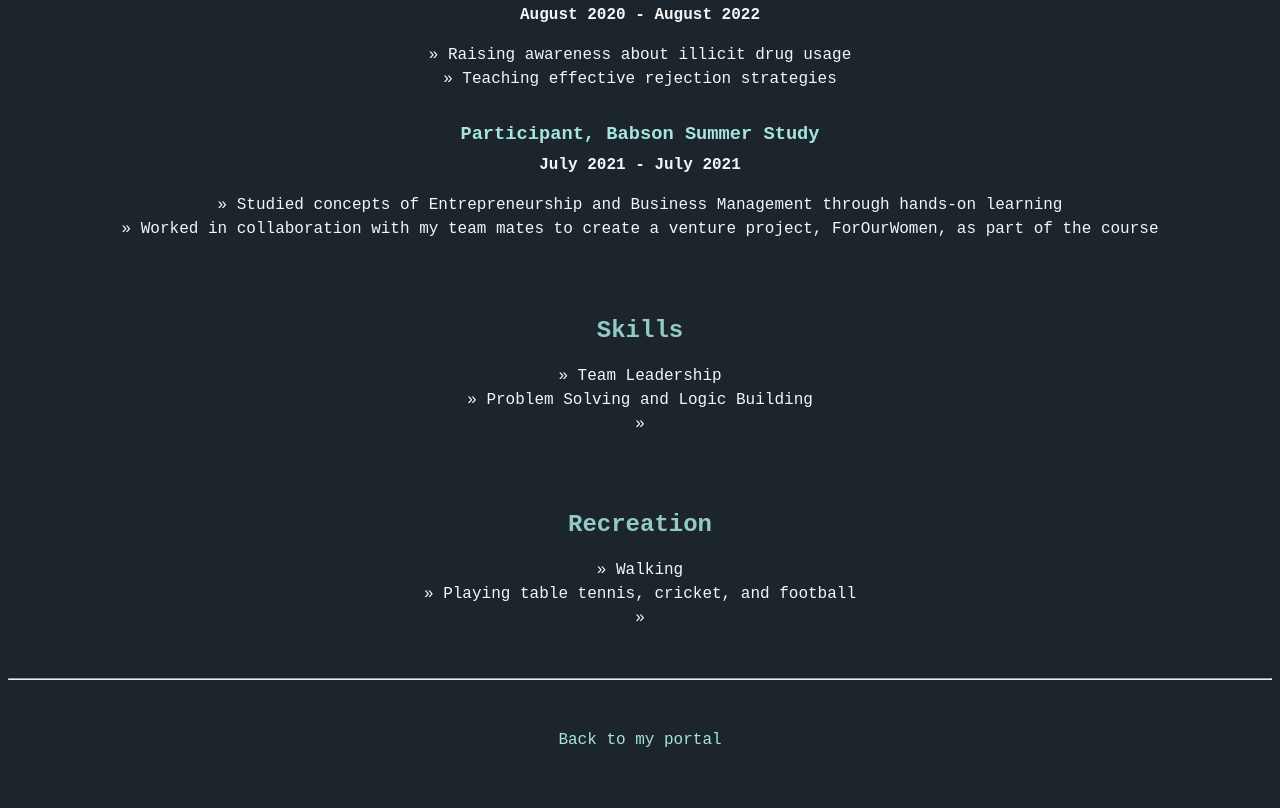
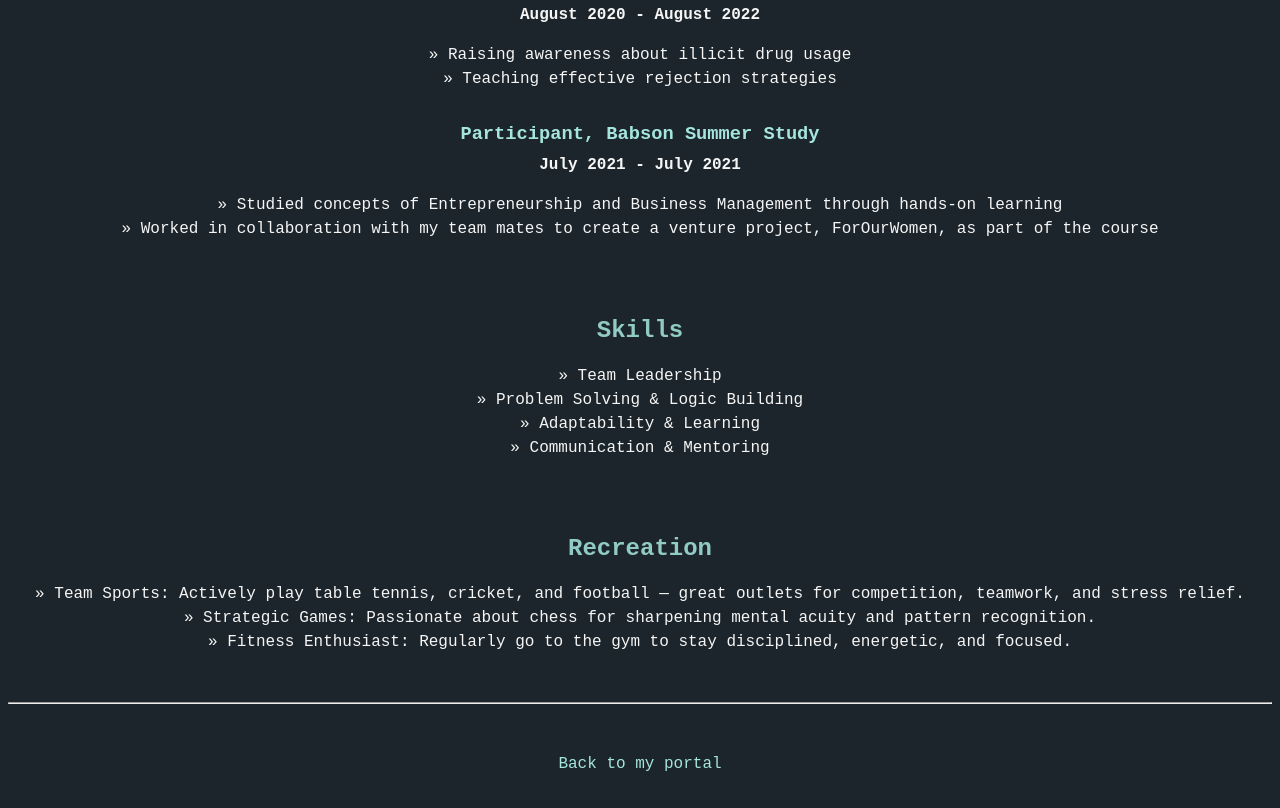
Before and after one commit to m-sohaib-bari/M-Sohaib-Bari.github.io, a plain HTML site: page resume.html in a window 1280 px wide. Shown: the part 1236-2044 px from the top of the page. Before the commit the page ends 2020 px from the top, so only its background shows below. Drawn offline with Linux system fonts and the light colour scheme.

Commit message:
Update resume.html
Updated skills and recreational activities

```diff
--- a/resume.html
+++ b/resume.html
@@ -62,15 +62,16 @@
       <h2 class="resumeH2">Skills</h2>
         <ul class="resumeList">
           <li>Team Leadership</li>
-          <li>Problem Solving and Logic Building</li>
-          <li></li>
+          <li>Problem Solving & Logic Building</li>
+          <li>Adaptability & Learning</li>
+          <li>Communication & Mentoring</li>
         </ul>
 
       <h2 class="resumeH2">Recreation</h2>
         <ul class="resumeList">
-          <li>Walking</li>
-          <li>Playing table tennis, cricket, and football</li>
-          <li></li>
+          <li>Team Sports: Actively play table tennis, cricket, and football — great outlets for competition, teamwork, and stress relief.</li>
+          <li>Strategic Games: Passionate about chess for sharpening mental acuity and pattern recognition.</li>
+          <li>Fitness Enthusiast: Regularly go to the gym to stay disciplined, energetic, and focused.</li>
         </ul>
   </body>
 
```
